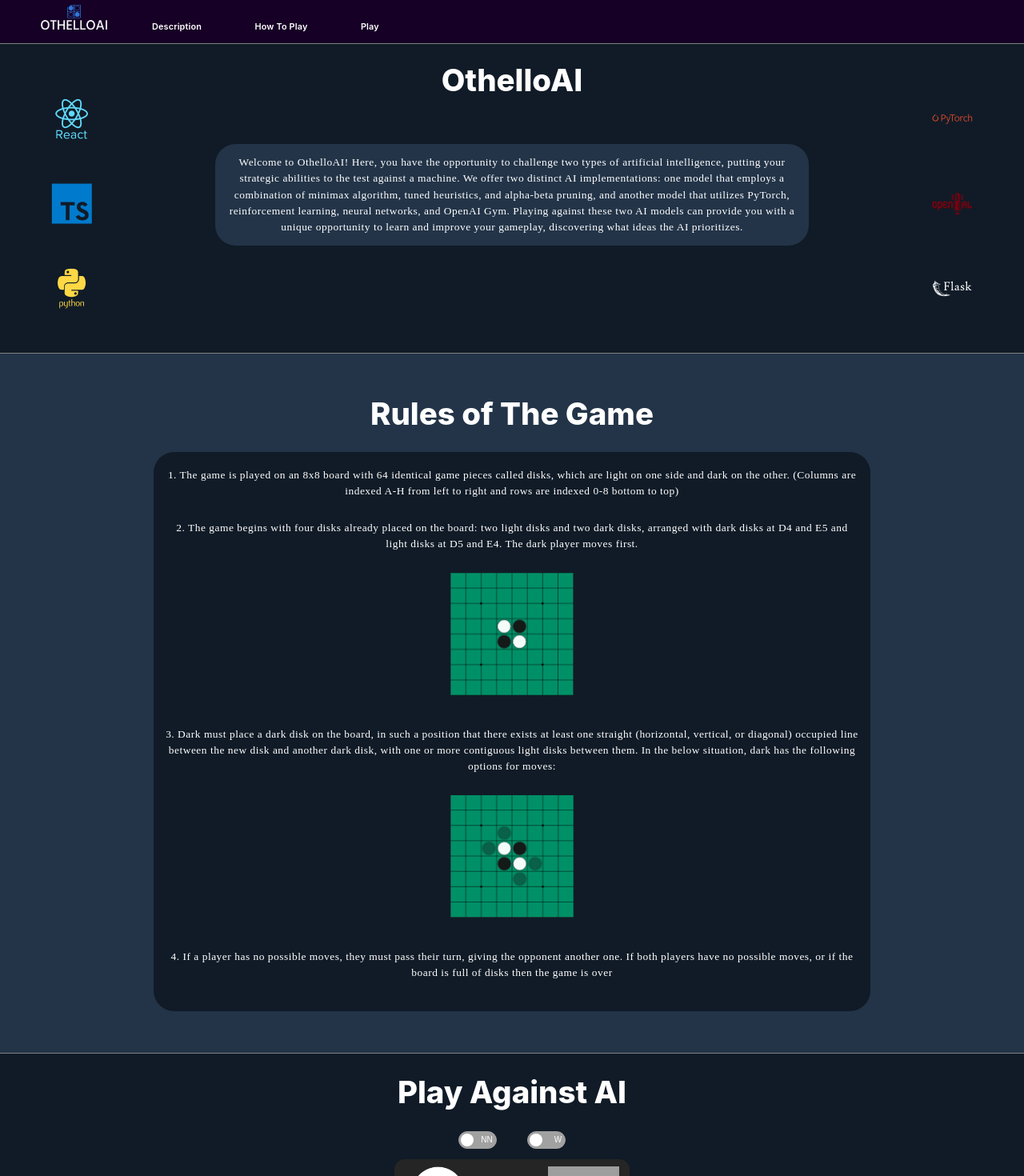
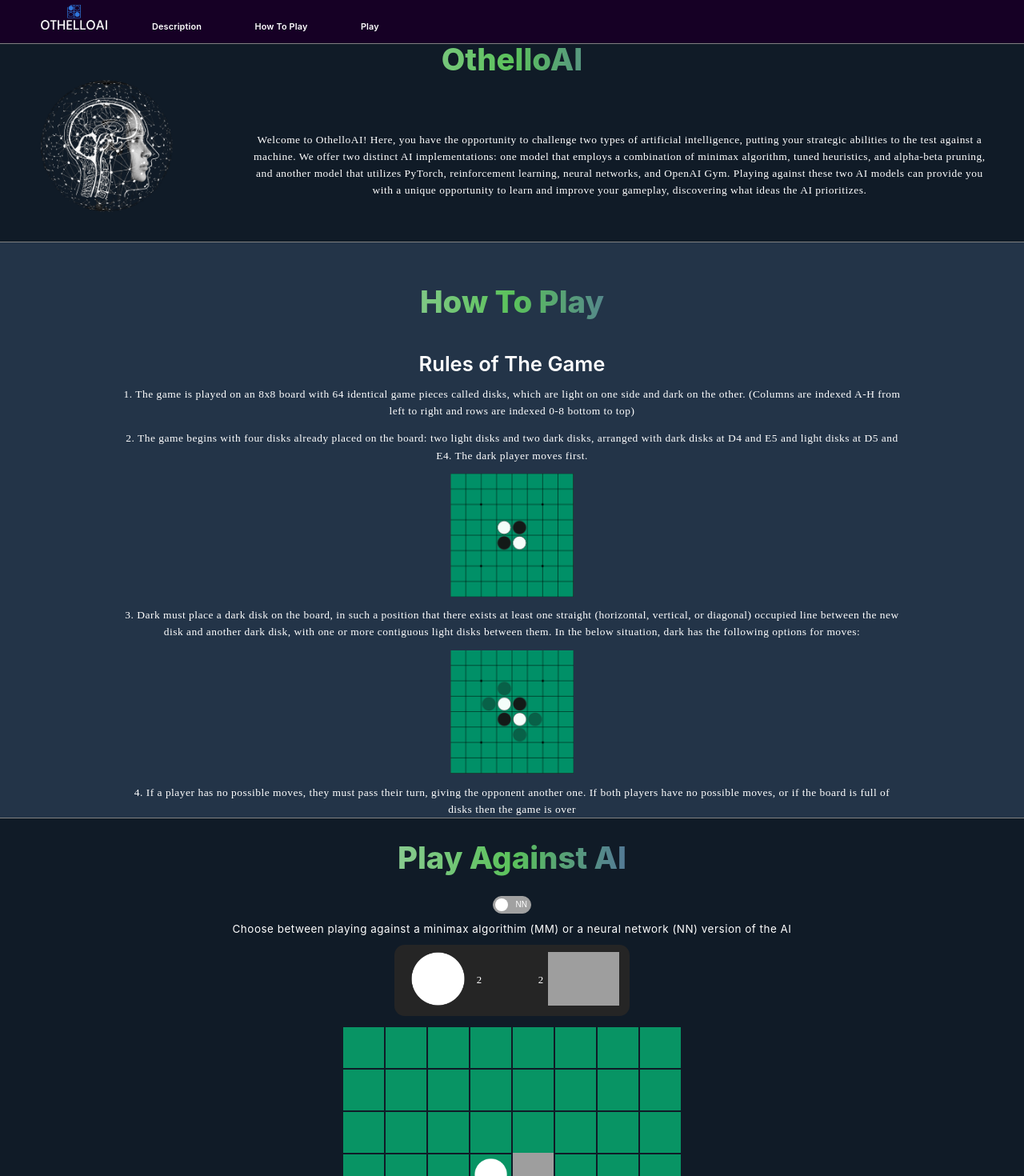
Before and after one commit to adityakak/othello, a React (Create React App) app in the folder othellogui/: page / in a window 1280 px wide. Shown: the top 1470 px of the page at 80% size. Built offline with nearby package versions, Linux system fonts and the light colour scheme; grey boxes are pictures that could not be loaded.

Commit message:
Revert "temp"
This reverts commit 05e87e404f7e35c0318e977dc1105d9414c7f48c.

```diff
--- a/othellogui/package.json
+++ b/othellogui/package.json
@@ -3,9 +3,6 @@
   "version": "0.1.0",
   "private": true,
   "dependencies": {
-    "@emotion/react": "^11.11.0",
-    "@emotion/styled": "^11.11.0",
-    "@mui/material": "^5.13.0",
     "@testing-library/jest-dom": "^5.16.5",
     "@testing-library/react": "^13.4.0",
     "@testing-library/user-event": "^13.5.0",
@@ -52,8 +49,5 @@
     "eslint-plugin-promise": "^6.1.1",
     "eslint-plugin-react": "^7.32.2",
     "typescript": "^5.0.4"
-  },
-  "overrides": {
-    "typescript": "^5.0.4"
   }
 }
--- a/othellogui/src/containers/boardFeatures/BoardFeatures.tsx
+++ b/othellogui/src/containers/boardFeatures/BoardFeatures.tsx
@@ -1,17 +1,12 @@
 import React, { useState } from 'react'
 import './boardFeatures.css'
 import { Slider, Board } from '../../components'
-// import Button from '@mui/material/Button'
 
 const BoardFeatures = (): JSX.Element => {
-  const [sliderModeAI, setSliderModeAI] = useState(false)
-  const [sliderModeColor, setSliderModeColor] = useState(false)
+  const [sliderMode, setSliderMode] = useState(false)
 
-  const handleSliderChangeAI = (isChecked: boolean): void => {
-    setSliderModeAI(isChecked)
-  }
-  const handleSliderChangeColor = (isChecked: boolean): void => {
-    setSliderModeColor(isChecked)
+  const handleSliderChange = (isChecked: boolean): void => {
+    setSliderMode(isChecked)
   }
 
   return (
@@ -19,27 +14,17 @@ const BoardFeatures = (): JSX.Element => {
       <h1> Play Against AI </h1>
       <div className="othello_slider_div">
         <Slider
-          id="aiSlider"
-          onChange={handleSliderChangeAI}
-          isChecked={sliderModeAI}
+          id="mySlider"
+          onChange={handleSliderChange}
+          isChecked={sliderMode}
           data-on="MM"
           data-off="NN"
         />
-        <Slider
-          id="colorSlider"
-          onChange={handleSliderChangeColor}
-          isChecked={sliderModeColor}
-          data-on="B"
-          data-off="W"
-        />
       </div>
-      {/* <div>
-        <Button variant="contained"> </Button>
-      </div> */}
-      {/* <div className="othello_slider_div_caption">
+      <div className="othello_slider_div_caption">
         <p> Choose between playing against a minimax algorithim (MM) or a neural network (NN) version of the AI</p>
-      </div> */}
-      <Board engineMode={sliderModeAI} />
+      </div>
+      <Board engineMode={sliderMode} />
     </div>
   )
 }
--- a/othellogui/src/containers/boardFeatures/boardFeatures.css
+++ b/othellogui/src/containers/boardFeatures/boardFeatures.css
@@ -12,11 +12,10 @@
     font-family: var(--font-family);
     font-size: var(--header-size);
     font-weight: var(--header-weight);
-    /* background: linear-gradient(to right, #c0d4d0 25%, #5bc25b 50%, #4a20e0 75%);
+    background: linear-gradient(to right, #c0d4d0 25%, #5bc25b 50%, #4a20e0 75%);
     -webkit-background-clip: text;
     -webkit-text-fill-color: transparent;
-    background-clip: text; */
-    color: white;
+    background-clip: text;
     text-align: center;
 }
 
@@ -26,10 +25,6 @@
     justify-content: center;
     align-items: center;
     padding-top: 2vw;
-}
-
-.othello_slider_div > *:not(:last-child) {
-    margin-right: 3vw;
 }
 
 .othello_slider_div_caption {
--- a/othellogui/src/containers/header/Header.tsx
+++ b/othellogui/src/containers/header/Header.tsx
@@ -1,50 +1,18 @@
 import React from 'react'
 import './header.css'
-// import headerImage from '../../assets/headerImage.png'
+import headerImage from '../../assets/headerImage.png'
 
 const Header: React.FC = (): JSX.Element => {
-  const flaskHTML = '<i class="devicon-flask-original-wordmark"></i>'
-  const pytorchHTML = '<i class="devicon-pytorch-plain-wordmark colored"></i>'
-  const openaiHTML = '<i class="devicon-openal-plain colored"></i>'
-  const reactHTML = '<i class="devicon-react-original-wordmark colored"></i>'
-  const typescriptHTML = '<i class="devicon-typescript-plain colored"></i>'
-  const pythonHTML = '<i class="devicon-python-plain-wordmark colored"></i>'
-
   return (
     <div className="othello_header_padding">
         <div className="othello_headline" id="explain">
           <h1> OthelloAI </h1>
         </div>
         <div className="othello_header_main_content">
-          <link rel="stylesheet" href="https://cdn.jsdelivr.net/gh/devicons/devicon@v2.15.1/devicon.min.css"/>
-          <div className="othello_header_main_content_image">
-            <a href='https://react.dev'>
-              <div dangerouslySetInnerHTML={{ __html: reactHTML }} style={{ fontSize: '2vw' }} />
-            </a>
-            <a href='https://www.typescriptlang.org'>
-              <div dangerouslySetInnerHTML={{ __html: typescriptHTML }} style={{ fontSize: '2vw' }} />
-            </a>
-            <a href='https://www.python.org'>
-              <div dangerouslySetInnerHTML={{ __html: pythonHTML }} style={{ fontSize: '2vw' }} />
-            </a>
-          </div>
-          <div className="othello_header_main_content_text">
-            <p>
-              Welcome to OthelloAI! Here, you have the opportunity to challenge two types of artificial intelligence, putting your strategic abilities to the test against a machine. We offer two distinct AI implementations: one model that employs a combination of minimax algorithm, tuned heuristics, and alpha-beta pruning, and another model that utilizes PyTorch, reinforcement learning, neural networks, and OpenAI Gym.
+          <img src={headerImage} alt="aiImage"/>
+          <p> Welcome to OthelloAI! Here, you have the opportunity to challenge two types of artificial intelligence, putting your strategic abilities to the test against a machine. We offer two distinct AI implementations: one model that employs a combination of minimax algorithm, tuned heuristics, and alpha-beta pruning, and another model that utilizes PyTorch, reinforcement learning, neural networks, and OpenAI Gym.
               Playing against these two AI models can provide you with a unique opportunity to learn and improve your gameplay, discovering what ideas the AI prioritizes.
-            </p>
-          </div>
-          <div className="othello_header_main_content_image">
-            <a href='https://pytorch.org'>
-              <div dangerouslySetInnerHTML={{ __html: pytorchHTML }} style={{ fontSize: '2vw' }} />
-            </a>
-            <a href='https://openai.com'>
-              <div dangerouslySetInnerHTML={{ __html: openaiHTML }} style={{ fontSize: '2vw' }} />
-            </a>
-            <a href='https://flask.palletsprojects.com/en/2.3.x/'>
-              <div dangerouslySetInnerHTML={{ __html: flaskHTML }} style={{ fontSize: '2vw', color: 'white' }} />
-            </a>
-          </div>
+          </p>
       </div>
     </div>
   )
--- a/othellogui/src/containers/header/header.css
+++ b/othellogui/src/containers/header/header.css
@@ -3,25 +3,21 @@
 }
 
 .othello_header_padding {
-    padding-top: 6vw;
+    padding-top: 4vw;
 }
 
 .othello_headline h1 {
     font-family: var(--font-family);
     font-size: var(--header-size);
     font-weight: var(--header-weight);
-    /* background: linear-gradient(to right, #c0d4d0 25%, #5bc25b 50%, #4a20e0 75%);
+    background: linear-gradient(to right, #c0d4d0 25%, #5bc25b 50%, #4a20e0 75%);
     -webkit-background-clip: text;
     -webkit-text-fill-color: transparent;
-    background-clip: text; */
-    /* color: var(--gradient-text); */
-    color: white;
+    background-clip: text;
+    color: var(--gradient-text);
     text-align: center;
 }
 
-.othello_header_main_content_text {
-    padding: 0vw 8vw 6vw;
-}
 .description {
     position: center;
     top: 50%;
@@ -41,38 +37,17 @@
     margin: 1vw;
     letter-spacing: var(--letter-spacing);
     text-align: center;
-    background-color: #233448;;
-    border-radius: 2vw;
-    padding: 1vw;
+    padding-right: 2.5vw;
+    padding-left: 2.5vw;
+    padding-top: 1vw;
 }
 
 .othello_header_main_content {
     display: flex;
-    flex-direction: row;
     align-items: center;
-    padding-left: 2vw;
-    padding-right: 2vw;
-
 }
 
-.othello_header_main_content_image {
-    display: flex;
-    flex-direction: column;
-    align-items: center;
-    padding: 0vw 5vw 0vw;
-    width: 5vw;
-    height: auto;
-}
-
-.othello_header_main_content_image a i {
-    font-size: 4vw;
-}
-
-.othello_header_main_content_image a {
-    margin-bottom: 4vw;
-}
-
-/* .othello_header_main_content img {
+.othello_header_main_content img {
     flex: 1;
     display: flex;
     justify-content: center;
@@ -80,4 +55,4 @@
     float: left;
     max-width: 21vw;
     padding-bottom: 2vw;
-} */
+}
--- a/othellogui/src/containers/information/Information.tsx
+++ b/othellogui/src/containers/information/Information.tsx
@@ -6,8 +6,8 @@ import othelloPossible from '../../assets/othelloPossible.png'
 const Information = (): JSX.Element => {
   return (
     <div className="othello_information" id="learn">
-      {/* <h1> How To Play </h1> */}
-      <h1> Rules of The Game</h1>
+      <h1> How To Play </h1>
+      <h2> Rules of The Game</h2>
       <div className="othello_rules">
         <div>
           <p> 1. The game is played on an 8x8 board with 64 identical game pieces called disks, which are light on one side and dark on the other. (Columns are indexed A-H from left to right and rows are indexed 0-8 bottom to top)</p>
--- a/othellogui/src/containers/information/information.css
+++ b/othellogui/src/containers/information/information.css
@@ -4,41 +4,34 @@
 
 .othello_information {
     padding-top: 4vw;
-    padding-bottom: 4vw;
 }
 
 .othello_information h1 {
     font-family: var(--font-family);
     font-size: var(--header-size);
     font-weight: var(--header-weight);
-    /* background: linear-gradient(to right, #c0d4d0 25%, #5bc25b 50%, #4a20e0 75%);
+    background: linear-gradient(to right, #c0d4d0 25%, #5bc25b 50%, #4a20e0 75%);
     -webkit-background-clip: text;
     -webkit-text-fill-color: transparent;
-    background-clip: text; */
-    color: white;
+    background-clip: text;
     text-align: center;
-    padding-bottom: 2vw;
 }
 
-/* .othello_information h2 {
+.othello_information h2 {
     padding-top: 3vw;
     font-family: var(--font-family);
     font-size: var(--subheader-size);
     font-weight: var(--subheader-weight);
     color: white;
     text-align: center;
-} */
+}
 
 .othello_rules {
     display: flex;
     flex-direction: column;
     align-items: flex-start;
-    margin-left: 15vw;
-    margin-right: 15vw;
-    background-color: #101B27;
-    border-radius: 2vw;
-    padding-bottom: 2vw;
-    padding-top: .5vw;
+    margin-left: 12vw;
+    margin-right: 12vw;
 }
 
 .othello_rules p {
@@ -52,12 +45,11 @@
 
     letter-spacing: var(--letter-spacing);
     text-align: center;
-    padding: 1vw;
+    padding-top: 1vw;
 }
 
 .othello_rules img {
     width: 12vw;
     margin: auto;
     padding-top: 1vw;
-    padding-bottom: 2vw;
 }
--- a/othellogui/src/index.css
+++ b/othellogui/src/index.css
@@ -22,5 +22,5 @@
 
   --text-size: 1.05vw;
   --letter-spacing: .04vw;
-  --text-line-height: 1.5;
+  --text-line-height: 1.65vw;
 }
```
Also changed, not shown: 1 other file (tests, documents, lock files or other folders).
